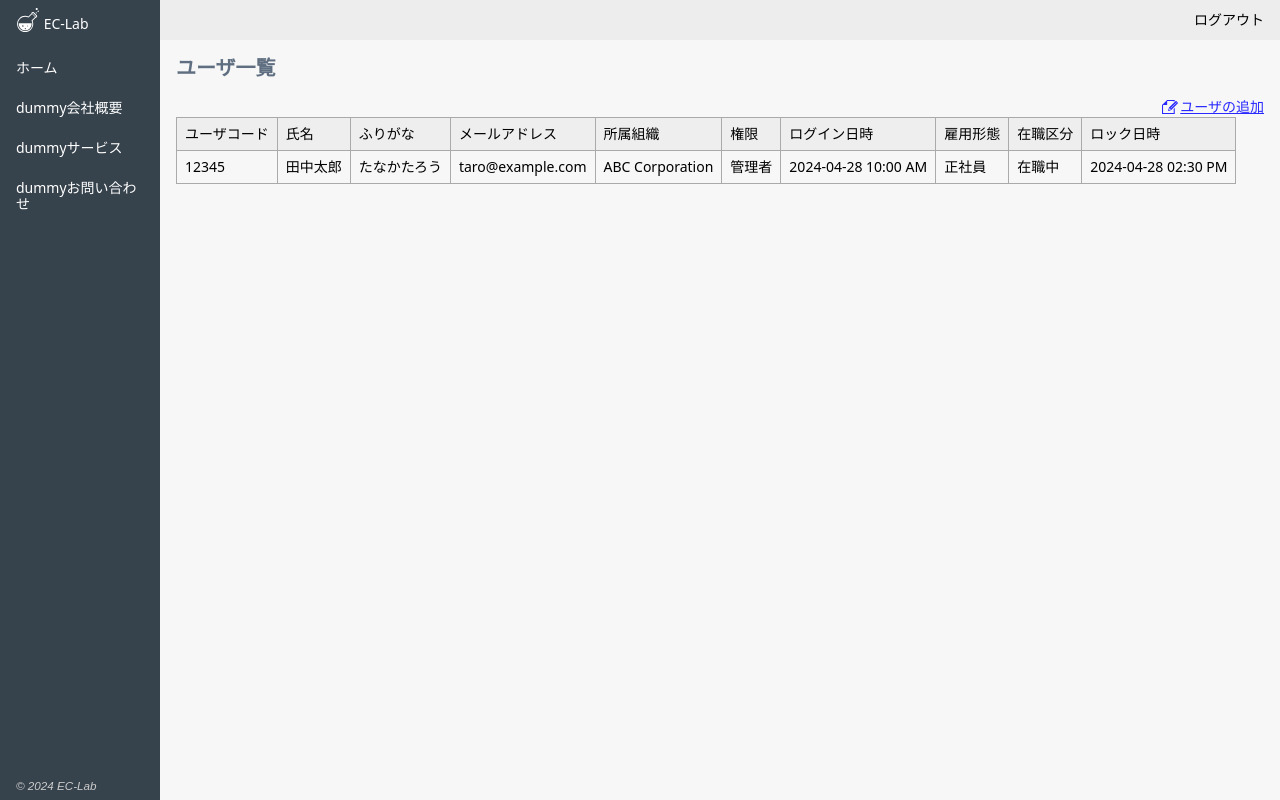
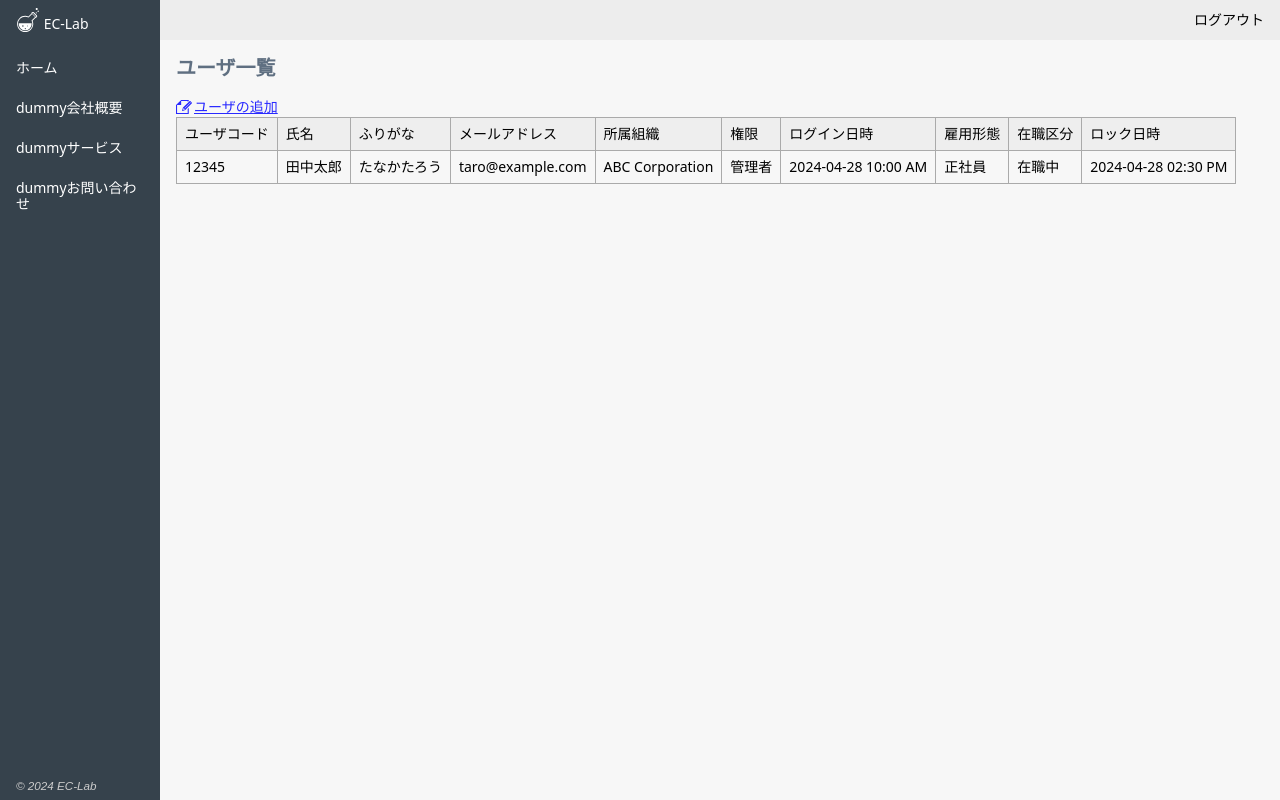
Before and after one commit to choimaru/ec-lab, a Nuxt app: page /user/list in a window 1280 px wide. Built offline with nearby package versions, Linux system fonts and the light colour scheme.

Commit message:
「ユーザの追加」の位置変更

```diff
--- a/src/pages/user/list.vue
+++ b/src/pages/user/list.vue
@@ -45,7 +45,6 @@ const router = useRouter();
 <style lang="scss" scoped>
 .link_create {
   display: flex;
-  justify-content: right;
 }
 
 .link_item {
```
